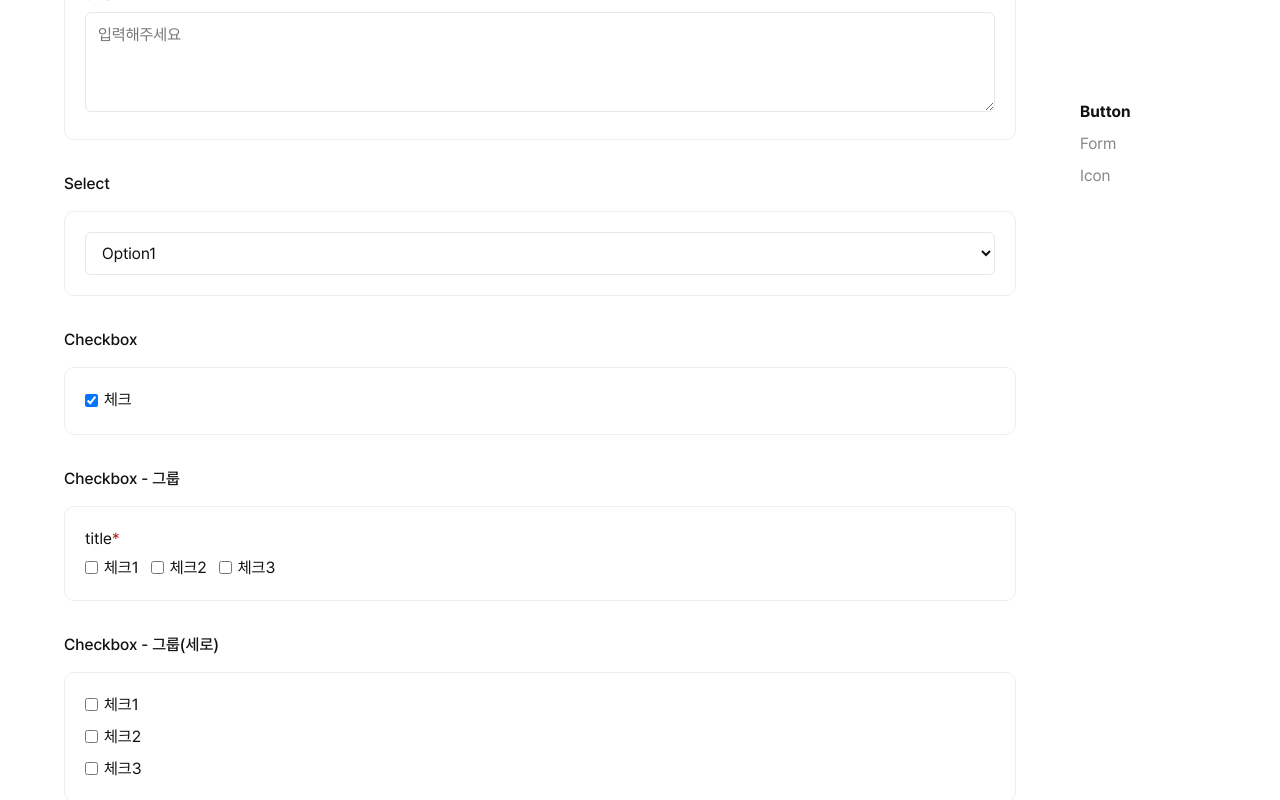
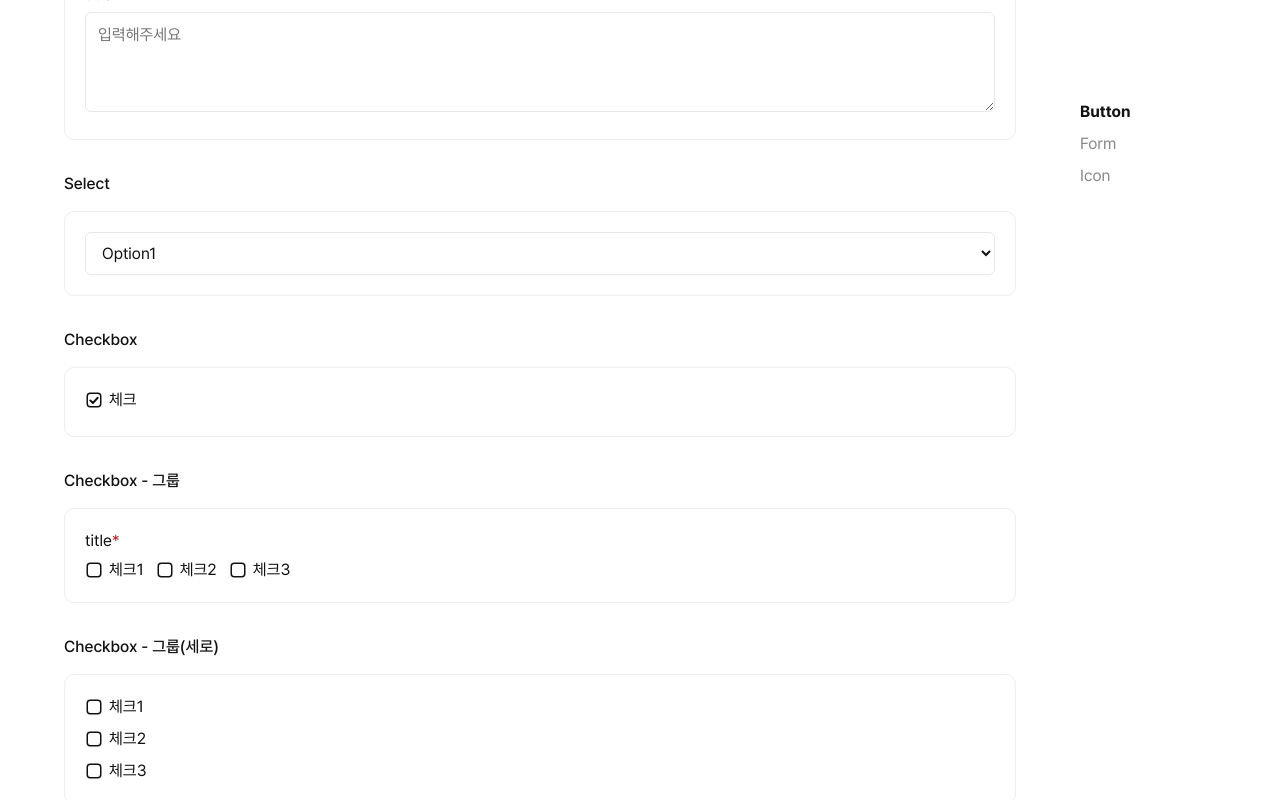
Before and after one commit to ansehee324-r/react-pub-guide, a Next.js app: page /guide in a window 1280 px wide. Both pictures are taken after a click on the label "체크". Shown: the part 1085-1885 px from the top of the page. Built offline with nearby package versions, Linux system fonts and the light colour scheme.

Commit message:
feat: 체크박스 기본 UI를 Icon 컴포넌트로 변경

```diff
--- a/src/components/Icon/iconData.tsx
+++ b/src/components/Icon/iconData.tsx
@@ -2,6 +2,8 @@ import { ReactNode } from 'react';
 
 export type IconName =
   | 'check'
+  | 'checkbox'
+  | 'checkboxOn'
   | 'close'
   | 'arrowRight'
   | 'plus'
@@ -23,6 +25,40 @@ export const iconData: Record<IconName, ReactNode> = {
       strokeLinecap='round'
       strokeLinejoin='round'
     />
+  ),
+  checkbox: (
+    <rect
+      x='3'
+      y='3'
+      width='18'
+      height='18'
+      rx='4'
+      stroke='currentColor'
+      strokeWidth='2'
+      fill='none'
+    />
+  ),
+  'checkboxOn': (
+    <>
+      <rect
+        x='3'
+        y='3'
+        width='18'
+        height='18'
+        rx='4'
+        stroke='currentColor'
+        strokeWidth='2'
+        fill='none'
+      />
+      <path
+        d='M7 12.5L10.5 16L17 9'
+        stroke='currentColor'
+        strokeWidth='2.5'
+        strokeLinecap='round'
+        strokeLinejoin='round'
+        fill='none'
+      />
+    </>
   ),
   close: (
     <path
--- a/src/components/form/Checkbox.tsx
+++ b/src/components/form/Checkbox.tsx
@@ -1,6 +1,7 @@
 import { InputHTMLAttributes } from 'react';
 
 import styles from './form.module.css';
+import Icon from '../Icon/Icon';
 
 interface CheckboxProps extends InputHTMLAttributes<HTMLInputElement> {
   label: string;
@@ -14,6 +15,19 @@ export default function Checkbox({
   return (
     <label className={`${styles['form-field--check']} ${className ?? ''}`}>
       <input type='checkbox' {...rest} />
+
+      <span className={styles['checkbox__box']}>
+        {/* unchecked */}
+        <span className={`${styles.checkbox__icon} ${styles['checkbox__icon--off']}`}>
+          <Icon name='checkbox' />
+        </span>
+
+        {/* checked */}
+        <span className={`${styles.checkbox__icon} ${styles['checkbox__icon--on']}`}>
+          <Icon name='checkboxOn' />
+        </span>
+      </span>
+
       {label}
     </label>
   );
--- a/src/components/form/CheckboxGroup.tsx
+++ b/src/components/form/CheckboxGroup.tsx
@@ -14,7 +14,7 @@ export default function CheckboxGroup({
   direction = 'row',
 }: CheckboxGroupProps) {
   return (
-    <>
+    <div role='group'>
       {label && (
         <p
           className={styles['form-field__label']}
@@ -33,6 +33,6 @@ export default function CheckboxGroup({
       >
         {children}
       </div>
-    </>
+    </div>
   );
 }
--- a/src/components/form/form.module.css
+++ b/src/components/form/form.module.css
@@ -65,8 +65,46 @@
 }
 
 .form-field--check input {
-  cursor: pointer;
+  position: absolute;
+  opacity: 0;
+  pointer-events: none;
   margin: 0;
+}
+
+.form-field--check input:focus-visible+.checkbox__box {
+  outline: 2px solid var(--color-primary);
+  outline-offset: 2px;
+  border-radius: 4px;
+}
+
+.checkbox__icon {
+  width: 18px;
+  height: 18px;
+  display: flex;
+  align-items: center;
+  justify-content: center;
+}
+
+.checkbox__icon svg {
+  width: 100%;
+  height: 100%;
+}
+
+.checkbox__icon--on {
+  display: none;
+}
+
+.checkbox__icon--off {
+  display: flex;
+}
+
+/* checked 상태 */
+.form-field--check input:checked+.checkbox__box .checkbox__icon--on {
+  display: flex;
+}
+
+.form-field--check input:checked+.checkbox__box .checkbox__icon--off {
+  display: none;
 }
 
 .group--row {
```
